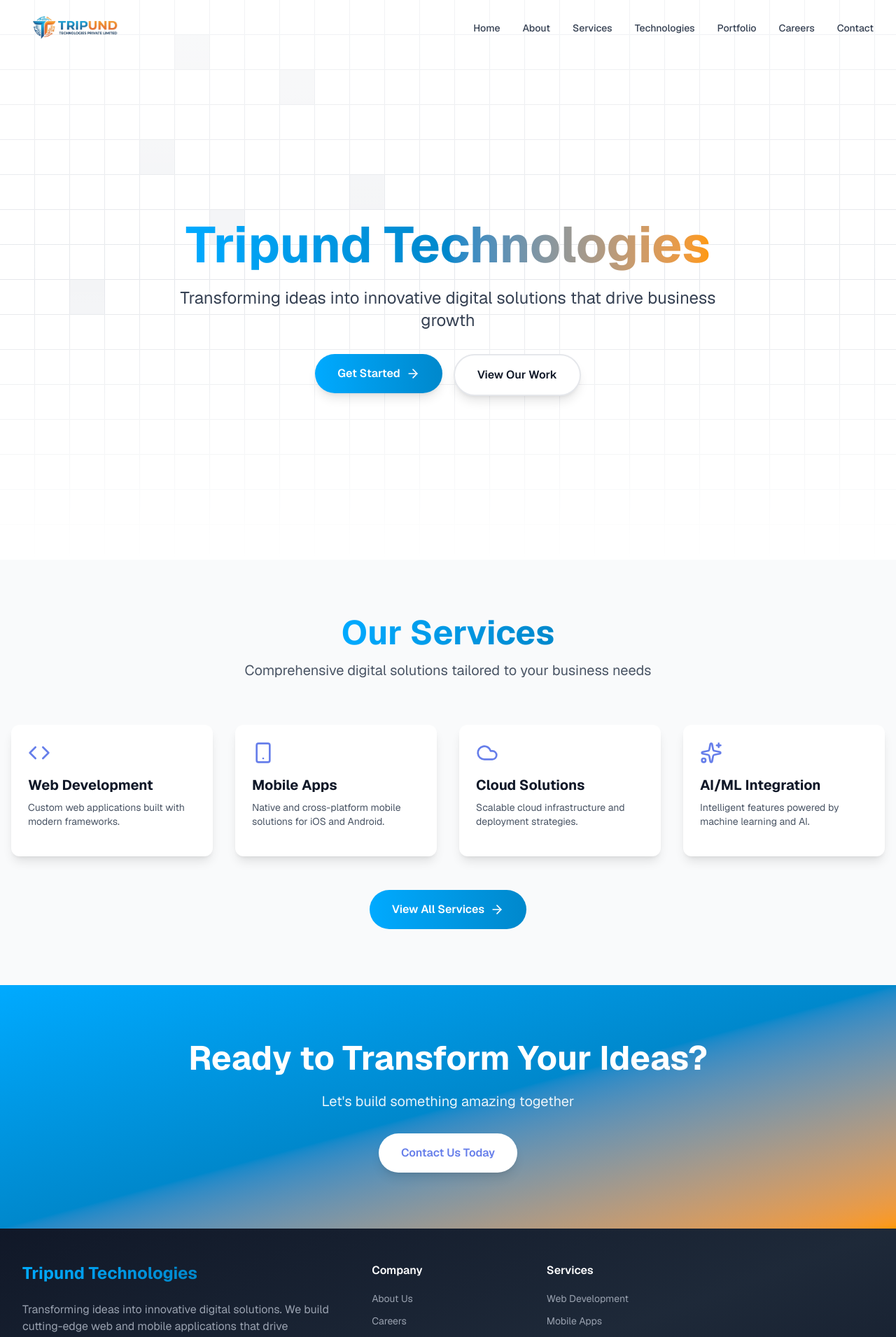
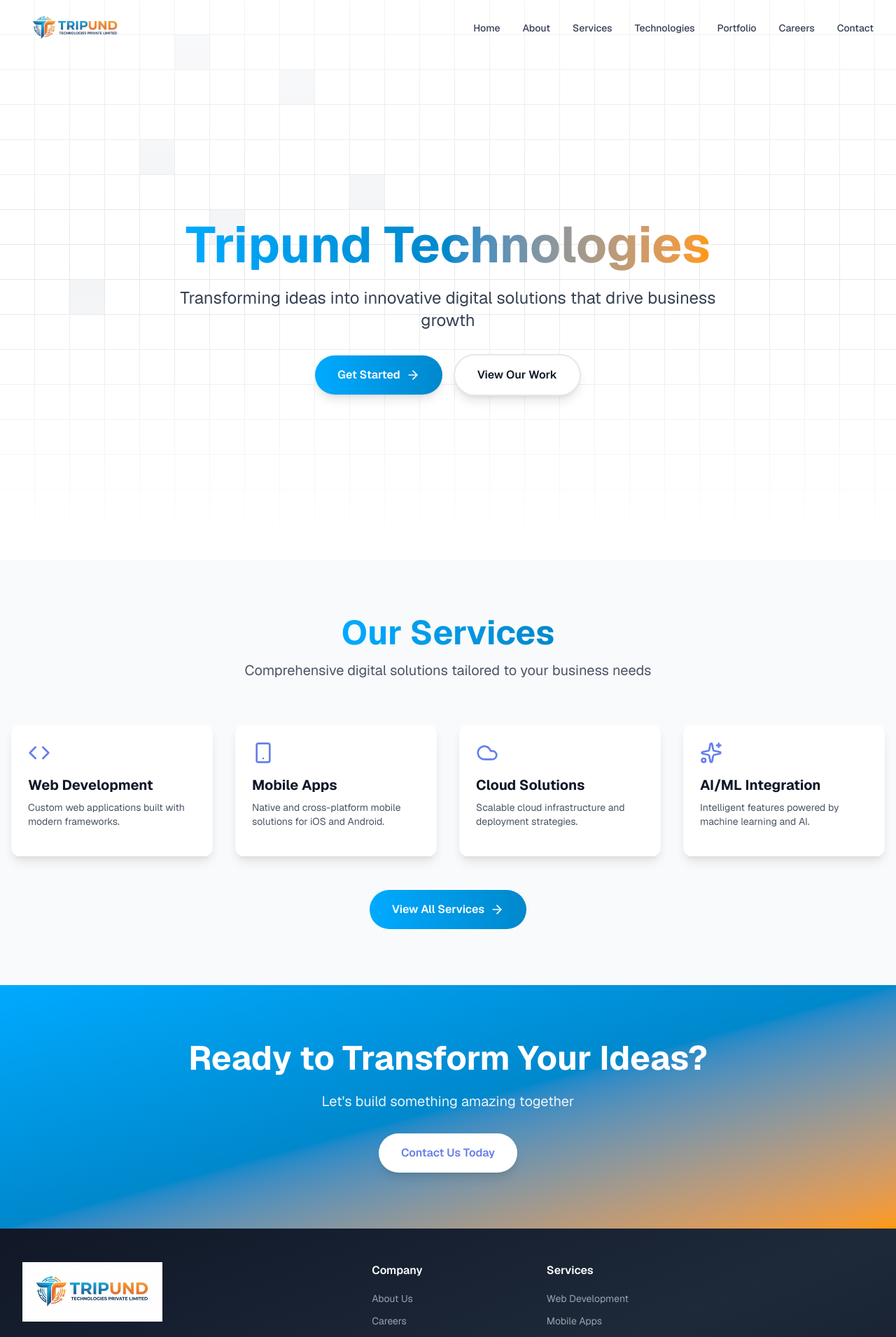
Before and after one commit to chandanone/software-company-portfolio, a Next.js app: page / in a window 1280 px wide. Shown: the top 1911 px of the page at 70% size. Built offline with nearby package versions, Linux system fonts and the light colour scheme; grey boxes are pictures that could not be loaded.

Commit message:
feat: Add hero section to the homepage and implement a global footer component with company details and navigation.

```diff
--- a/src/app/page.tsx
+++ b/src/app/page.tsx
@@ -53,7 +53,7 @@ export default function HomePage() {
                   Transforming ideas into innovative digital solutions that drive
                   business growth
                 </p>
-                <div className="flex flex-col sm:flex-row gap-4 justify-center">
+                <div className="flex flex-col sm:flex-row gap-4 justify-center items-center">
                   <Link href="/contact">
                     <motion.button
                       whileHover={{ scale: 1.05 }}
--- a/src/components/ui/footer.tsx
+++ b/src/components/ui/footer.tsx
@@ -2,6 +2,7 @@
 
 import Link from "next/link";
 import { Github, Linkedin, Twitter, Mail, MapPin, Phone } from "lucide-react";
+import Image from "next/image";
 
 const footerLinks = {
     company: [
@@ -39,9 +40,15 @@ export function Footer() {
                     {/* Company Info */}
                     <div className="lg:col-span-2">
                         <Link href="/" className="inline-block mb-6">
-                            <h3 className="text-2xl font-bold bg-gradient-to-r from-[#00aaff] to-[#0088cc] bg-clip-text text-transparent">
+                            {/* <h3 className="text-2xl font-bold bg-gradient-to-r from-[#00aaff] to-[#0088cc] bg-clip-text text-transparent">
                                 Tripund Technologies
-                            </h3>
+                            </h3> */}
+                            <Image
+                                src="/new-logo-gemeini.png"
+                                alt="Tripund Technologies"
+                                width={200}
+                                height={200}
+                            />
                         </Link>
                         <p className="text-gray-400 mb-4 max-w-md">
                             Transforming ideas into innovative digital solutions. We build
```
Also changed, not shown: public/new-logo-gemeini.png (added).
